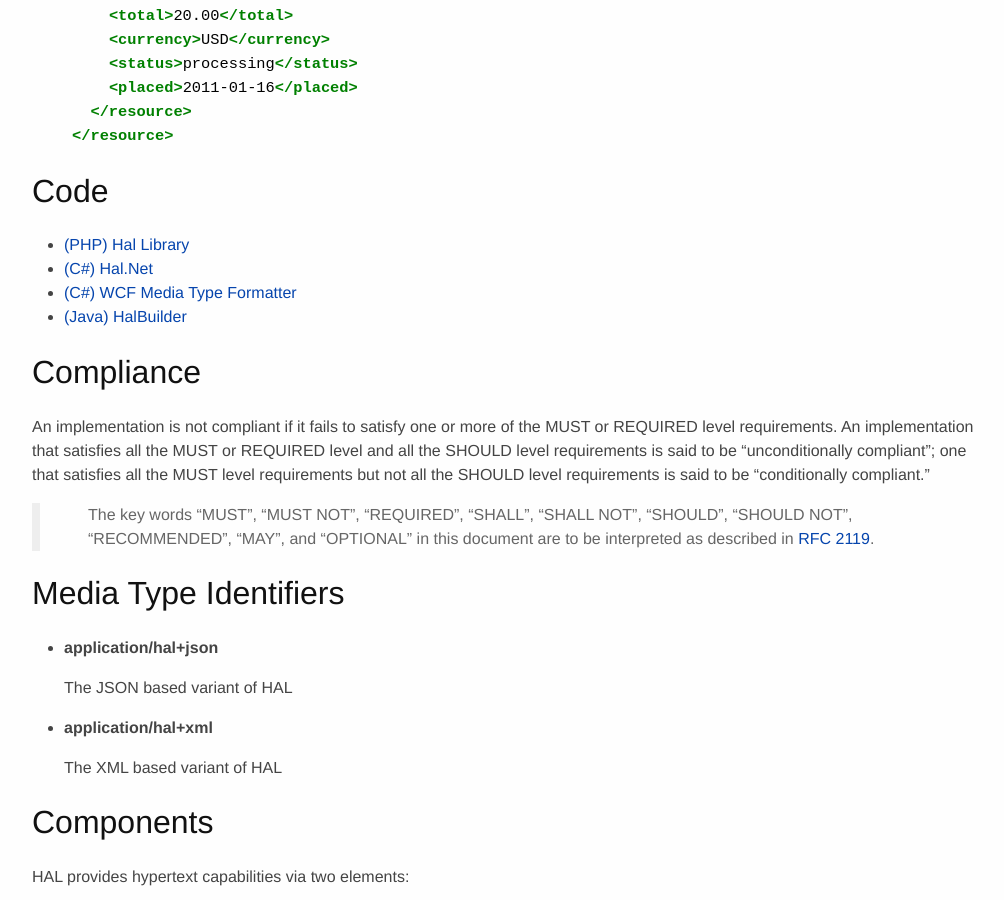
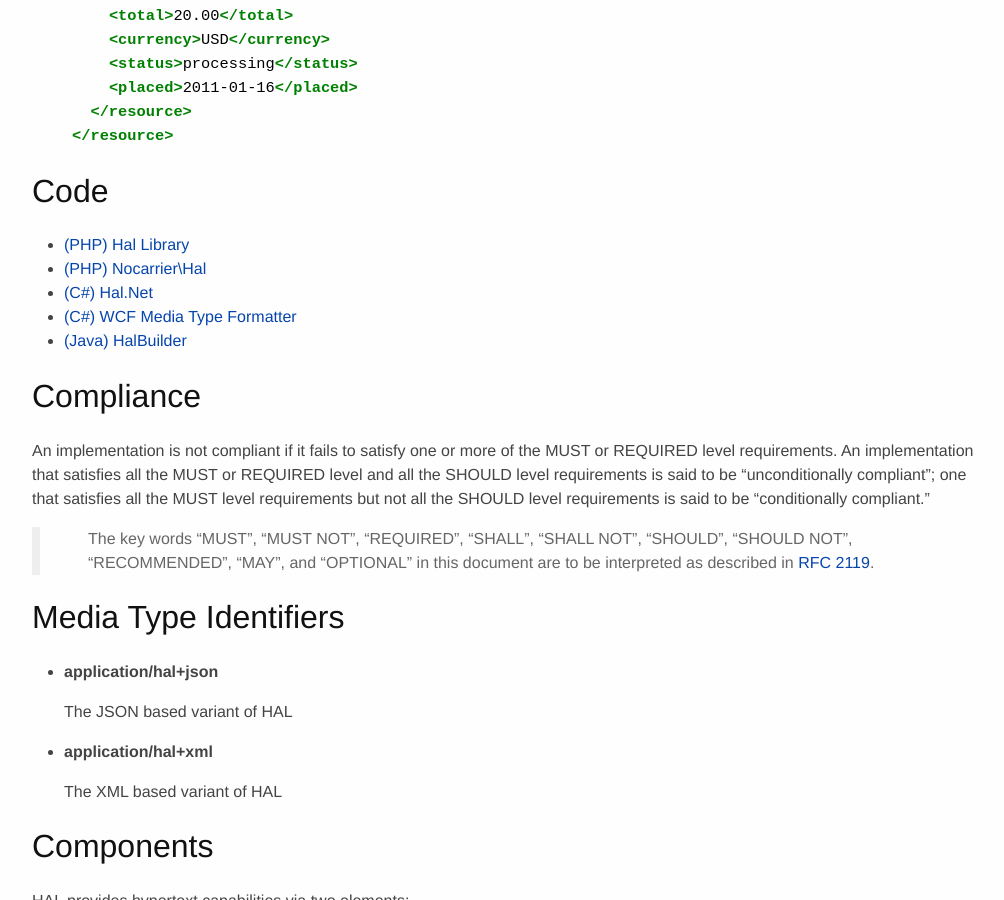
Before and after one commit to mikekelly/hal_specification, a Jekyll site: the page built from hal_specification.md, in a window 1280 px wide and 900 px high, scrolled down 4002 px. Shown: the whole window, without its empty margins (128-1132 px from the left). Built offline with Jekyll 4.4.1, drawn with Linux system fonts in a browser that asks for light colours; Markdown is read by kramdown in place of the engine named in the settings.

Commit message:
add Nocarrier Hal to list of libraries

```diff
--- a/hal_specification.md
+++ b/hal_specification.md
@@ -165,6 +165,7 @@ Here is the same example using the XML variant of HAL:
 
 ## Code
 * [(PHP) Hal Library][12]
+* [(PHP) Nocarrier\Hal][15]
 * [(C#) Hal.Net][13]
 * [(C#) WCF Media Type Formatter][14]
 * [(Java) HalBuilder][11]
```
Also changed, not shown: other parts of hal_specification.md (+1 -0 lines).
